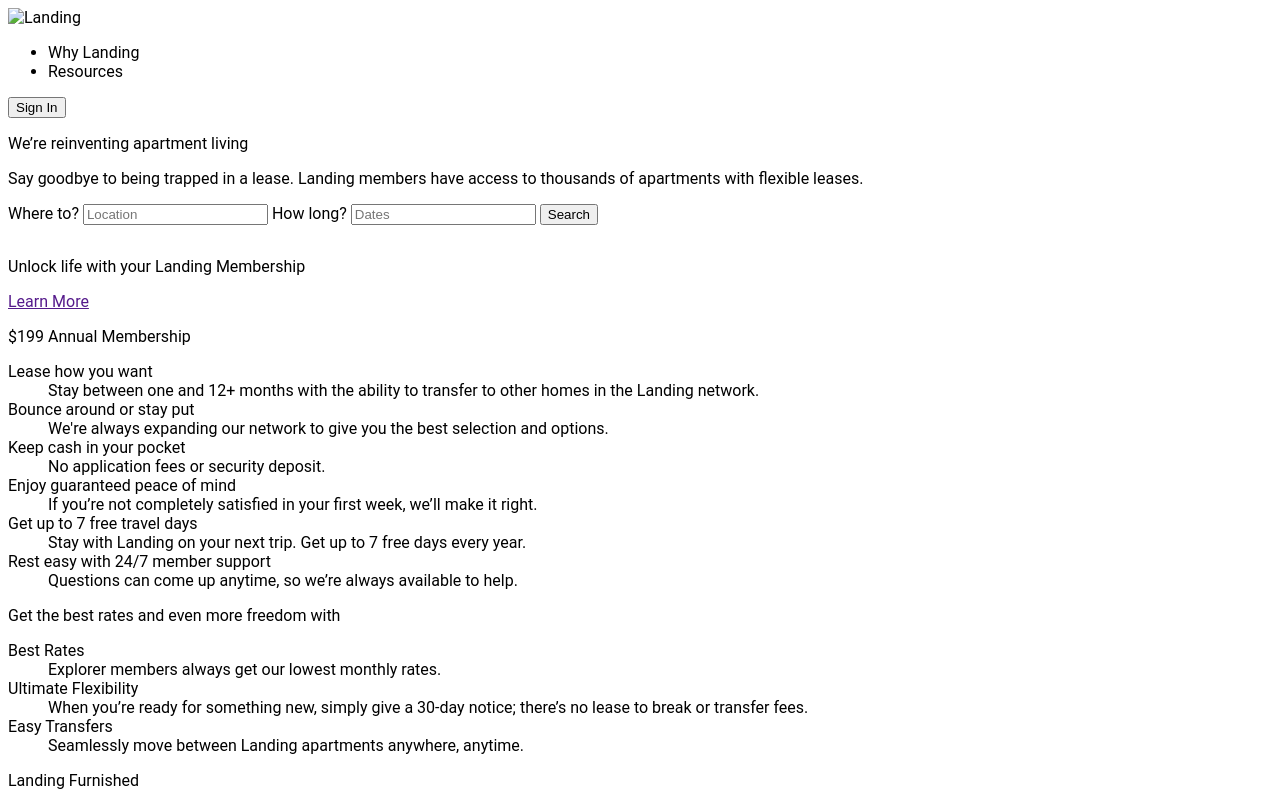
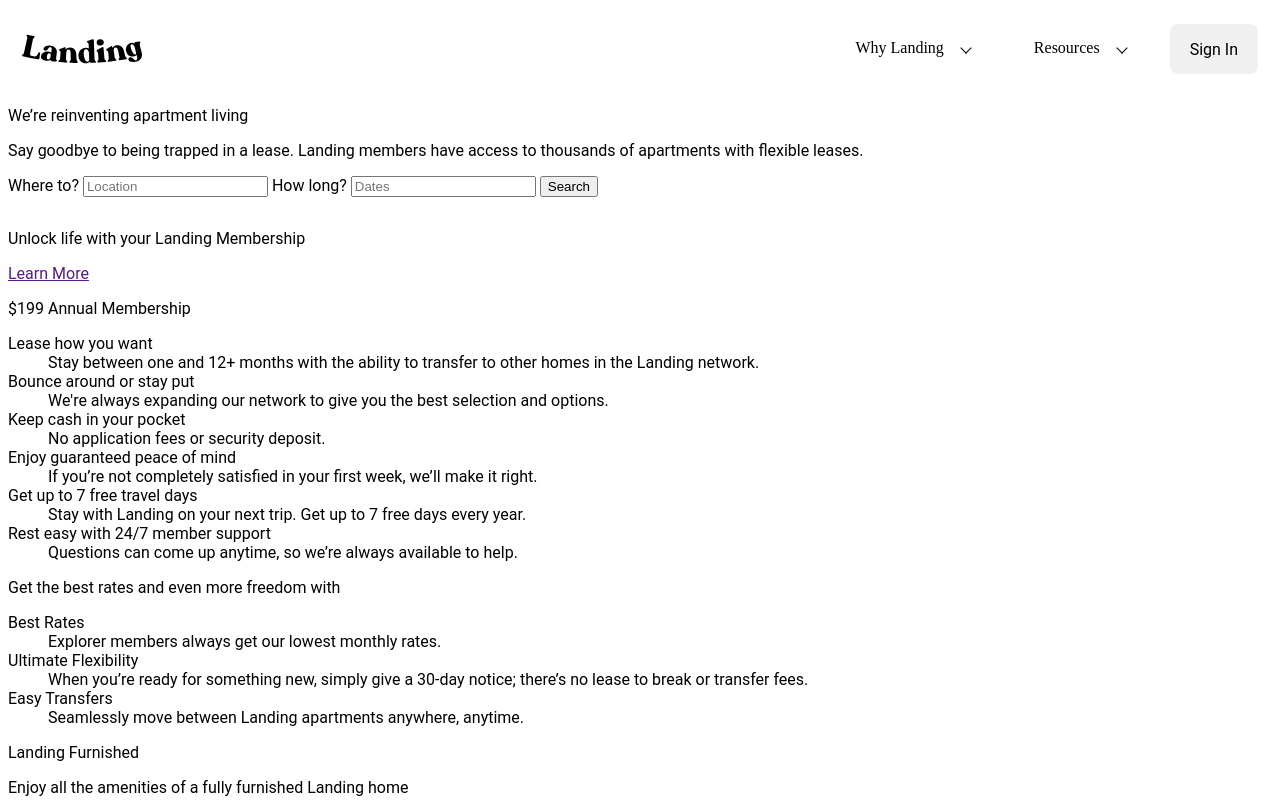
Before and after one commit to sorokinaolga/html-landing, a website: page src/index.pug in a window 1280 px wide. Shown: the top 800 px of the page. Drawn offline with nearby package versions, Linux system fonts and the light colour scheme; files that its build step writes are made by us from their sources; files whose address does not match are found by name; a web font is replaced by a local one.

Commit message:
Добавлены стили для header

```diff
--- a/gulp/version.json
+++ b/gulp/version.json
@@ -1,3 +1,3 @@
 {
-    "main": "20220117142705"
+    "main": "20220117160451"
 }
--- a/src/html/header.pug
+++ b/src/html/header.pug
@@ -1,7 +1,9 @@
-header
-    img(src="", alt="Landing")
-    nav
-        ul
-            li Why Landing
-            li Resources
-        button Sign In
+header.header
+    .header__container
+        img(src="@img/logo.svg", alt="Landing")
+        nav
+            ul.nav-list
+                li.nav-list__item Why landing
+                li.nav-list__item Resources
+                li.nav-list__btn
+                    a(href="#") Sign in
--- /dev/null
+++ b/src/scss/base.scss
@@ -0,0 +1,16 @@
+*,
+*::before,
+*::after {
+    box-sizing: border-box;
+}
+
+body {
+    font-family: $ff-main;
+    font-size: 16px;
+    color: $ff-color-main;
+}
+
+.container {
+    max-width: 1440px;
+    margin: 0 auto;
+}
--- /dev/null
+++ b/src/scss/header.scss
@@ -0,0 +1,49 @@
+.header {
+    min-height: 80px;
+
+    &__container {
+        max-width: 1236px;
+        margin: 0 auto;
+        display: flex;
+        justify-content: space-between;
+    }
+}
+
+.nav-list {
+    list-style: none;
+    display: flex;
+    gap: 24px;
+    text-transform: capitalize;
+
+    &__item {
+        padding: 15px 46px 15px 20px;
+        font-family: $ff-main-bold;
+        position: relative;
+        cursor: pointer;
+
+        &::after {
+            position: absolute;
+            content: '';
+            width: 8px;
+            height: 8px;
+            border-top: 1.5px solid #000000;
+            border-right: 1.5px solid #000000;
+            top: 20px;
+            right: 20px;
+            transform: rotate(135deg);
+        }
+    }
+
+    &__btn {
+        border-radius: 8px;
+        background-color: #0000000f;
+        padding: 15px 0;
+
+        a {
+            color: $ff-color-main;
+            text-decoration: none;
+            padding: 15px 20px;
+            vertical-align: middle;
+        }
+    }
+}
--- a/src/scss/style.scss
+++ b/src/scss/style.scss
@@ -1,12 +1,5 @@
 @import 'fonts';
 @import 'vars';
 
-body {
-    font-family: $ff-main;
-    font-size: 16px;
-}
-
-.container {
-    max-width: 1440px;
-    margin: 0 auto;
-}
+@import 'base';
+@import 'header';
--- a/src/scss/vars.scss
+++ b/src/scss/vars.scss
@@ -1,2 +1,11 @@
 $ff-main: 'Roboto';
 $ff-main-bold: 'Roboto-Bold';
+
+$ff-color-main: #000;
+$ff-color-secondary: #55524e;
+$ff-color-light: #fff;
+
+$color-main: #f3f3f2;
+$color-secondary: #fbede4;
+$color-accent: #194240;
+$color-accent-secondary: #1b1918;
```
